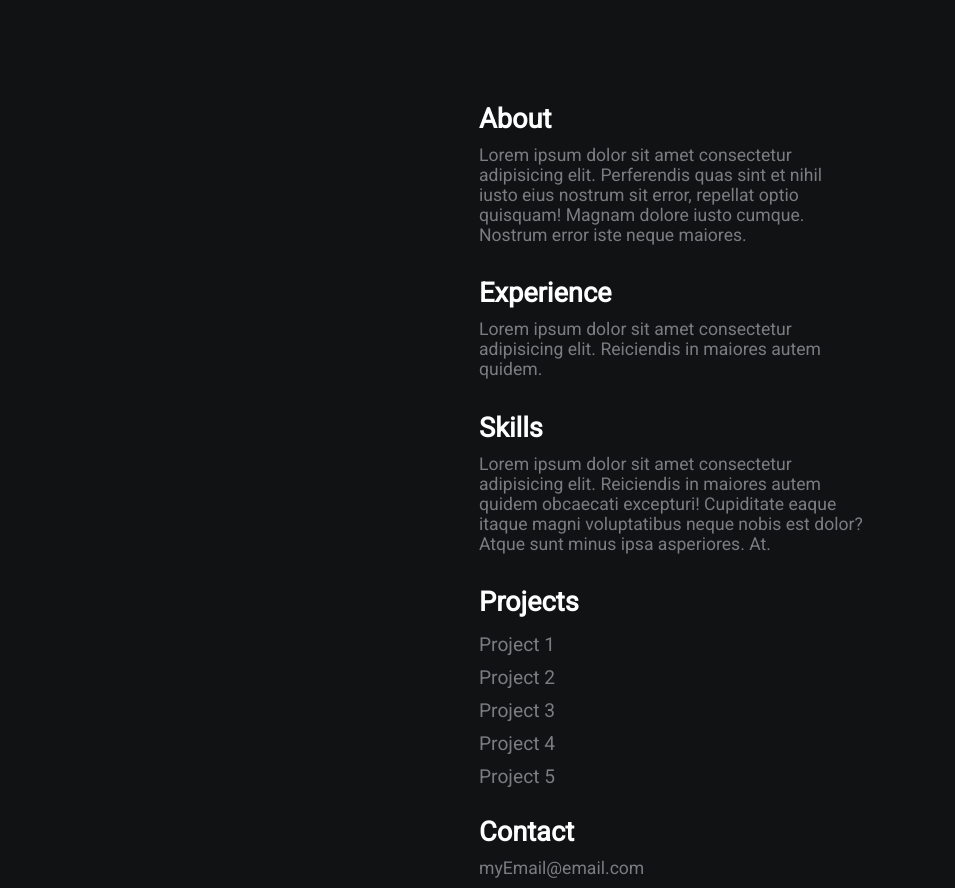
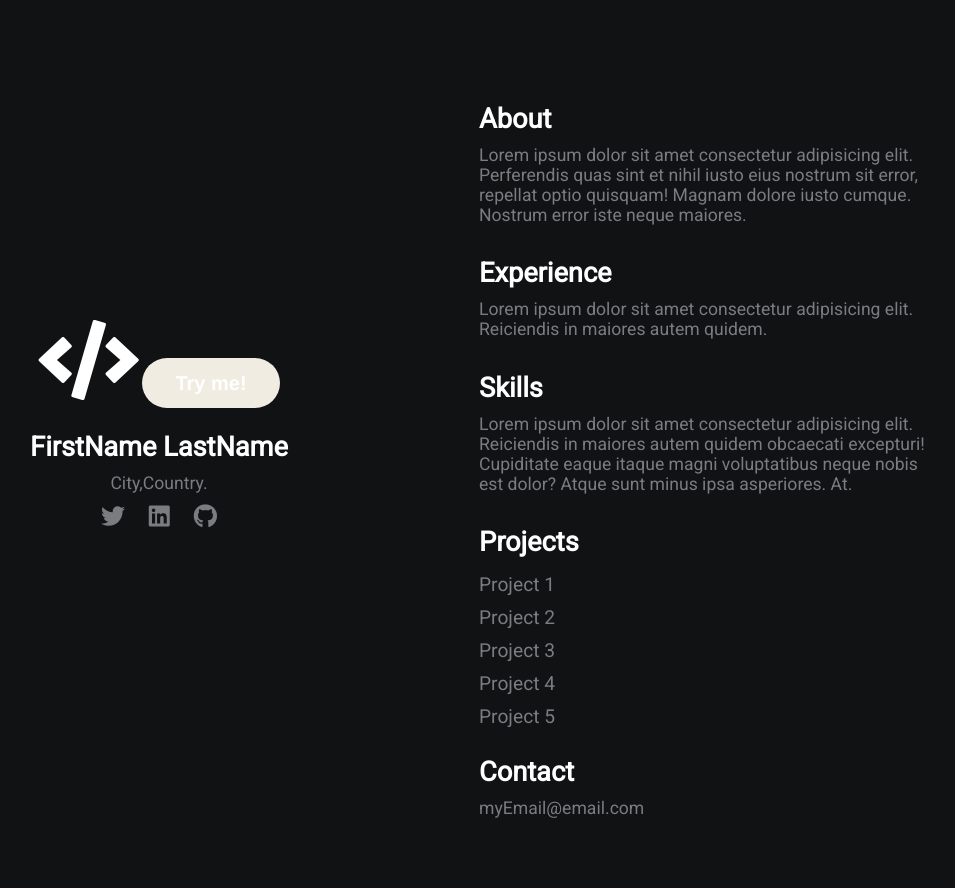
Before and after one commit to onavhamid/drimu, a plain HTML site: page index.html in a window 1280 px wide. Shown: the whole page, without its empty margins (161-1116 px from the left). After the commit the page ends 828 px from the top, so only its background shows below. Drawn offline with Linux system fonts and the light colour scheme; a script that the page names is missing.

Commit message:
Revise layout

```diff
--- a/index.html
+++ b/index.html
@@ -11,7 +11,13 @@
 <body>
     <div class="grid-2">
         <div class="section-1">
-        <div data-tf-widget="Kumw9SZE" data-tf-opacity="100" data-tf-hide-headers data-tf-iframe-props="title=Dr. IMU" data-tf-transitive-search-params data-tf-disable-scroll data-tf-auto-resize data-tf-medium="snippet"></div><script src="//embed.typeform.com/next/embed.js"></script>
+            <i class="fas fa-code fa-5x white"></i>
+	    <button data-tf-popup="Kumw9SZE" data-tf-opacity="100" data-tf-hide-headers data-tf-size="100" data-tf-iframe-props="title=Dr. IMU" data-tf-transitive-search-params data-tf-medium="snippet" style="all:unset;font-family:Helvetica,Arial,sans-serif;display:inline-block;max-width:100%;white-space:nowrap;overflow:hidden;text-overflow:ellipsis;background-color:#F1ECE2;color:#fff;font-size:20px;border-radius:25px;padding:0 33px;font-weight:bold;height:50px;cursor:pointer;line-height:50px;text-align:center;margin:0;text-decoration:none;">Try me!</button><script src="//embed.typeform.com/next/embed.js"></script>
+            <h2>FirstName LastName</h2>
+            <p>City,Country.</p>
+            <a href="#"><i class="fab fa-twitter"></i></a>
+            <a href="#"><i class="fab fa-linkedin"></i></a>
+            <a href="#"><i class="fab fa-github"></i></a>
         </div>
         <div class="section-2">
             <h2>About</h2>
--- a/style.css
+++ b/style.css
@@ -25,8 +25,7 @@ a{
 }
 /* section 1 */
 .section-1{
-    padding-top: 10vh;
-    width:40%
+    padding-top: 40vh;
     text-align: center;
 }
 
@@ -48,7 +47,7 @@ a{
 /* section 2 */
 .section-2{
     padding-top: 10vh;
-    width: 60%;
+    width: 70%;
 }
 
 .section-2 h2{
```
